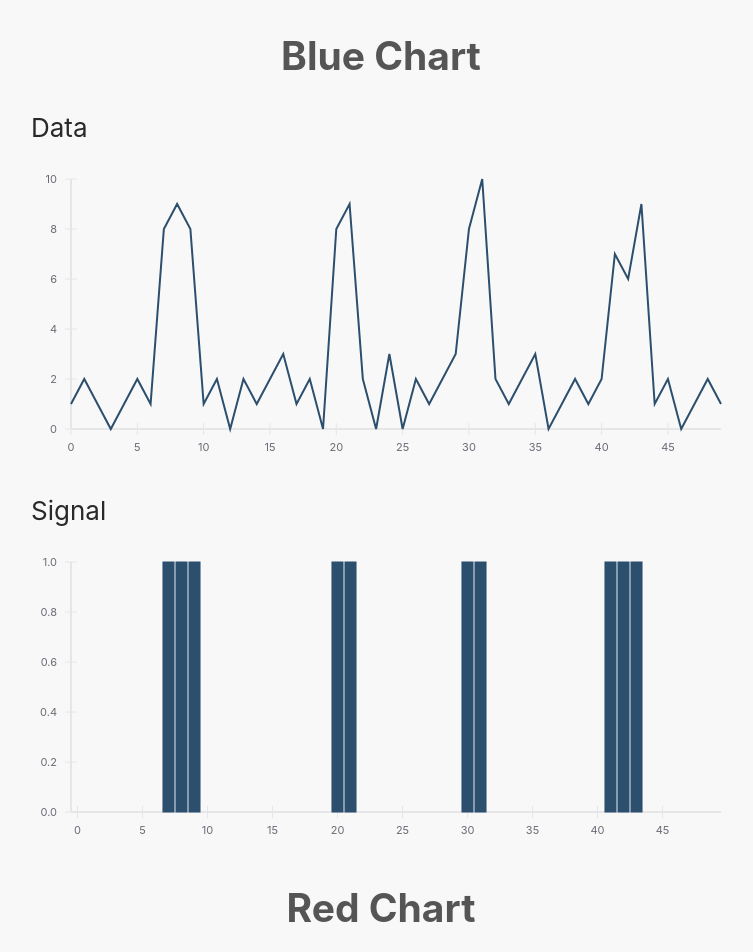
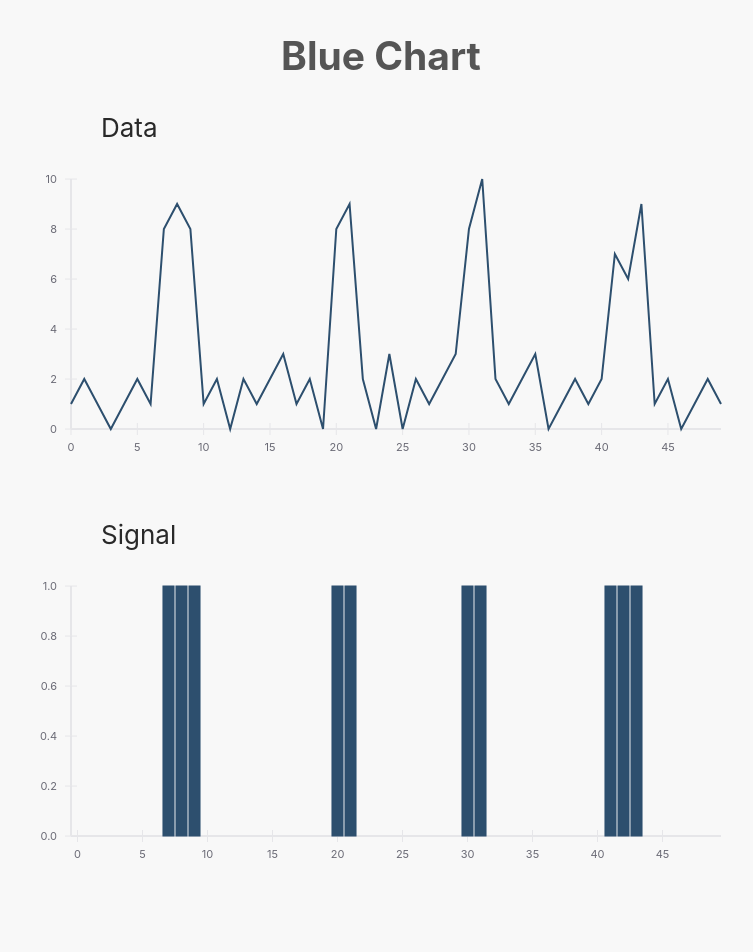
Before and after one commit to bruhu/labforward-challenge, a React (Create React App) app: page / in a window 1280 px wide. Shown: the top 952 px of the page, without its empty margins (259-1012 px from the left). Built offline with nearby package versions, Linux system fonts and the light colour scheme.

Commit message:
Added some margin to charts for better visibilty

```diff
--- a/src/styles/Chart.css
+++ b/src/styles/Chart.css
@@ -2,3 +2,15 @@
   color: rgb(85, 85, 85);
   text-align: center;
 }
+
+.chart-container p {
+  margin-left: 70px;
+}
+
+.line-chart {
+  margin-bottom: 50px;
+}
+
+.bar-chart {
+  margin-bottom: 100px;
+}
```
